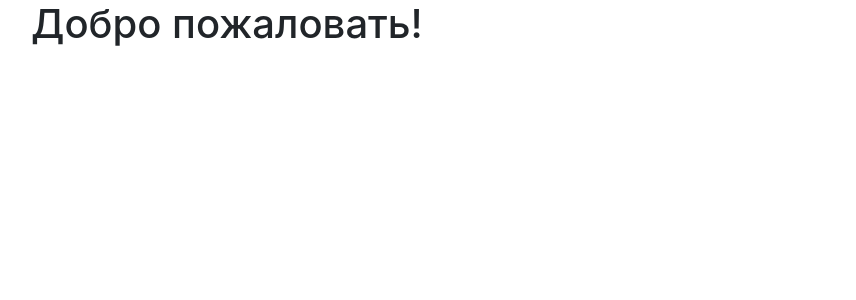
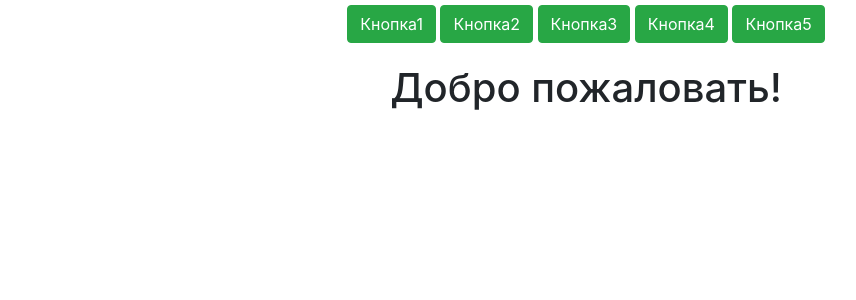
Before and after one commit to Neonchik4/Railway_Revolution, a Flask app: page / in a window 1280 px wide. Shown: the part 70-370 px from the top of the page, without its empty margins (54-910 px from the left). Run offline with Flask 3, Linux system fonts and the light colour scheme; some libraries are stand-ins or nearby versions.

Commit message:
added 5 buttons

```diff
--- /dev/null
+++ b/static/css/style.css
@@ -0,0 +1,15 @@
+h1 {
+    font-size: 40px;
+}
+#shapka_div {
+    display: flex;
+    justify-content: center;
+    padding-top: 5px;
+    padding-bottom: auto;
+}
+#shapka_div1 {
+    display: flex;
+    justify-content: center;
+    padding-top: 5px;
+    padding-bottom: auto;
+}
--- a/templates/base.html
+++ b/templates/base.html
@@ -5,6 +5,7 @@
     <meta name="viewport" content="width=device-width, initial-scale=1, shrink-to-fit=no">
     <link rel="stylesheet" href="https://stackpath.bootstrapcdn.com/bootstrap/4.4.1/css/bootstrap.min.css"
           integrity="sha384-Vkoo8x4CGsO3+Hhxv8T/Q5PaXtkKtu6ug5TOeNV6gBiFeWPGFN9MuhOf23Q9Ifjh" crossorigin="anonymous">
+    <link rel="stylesheet" type="text/css" href="/static/css/style.css"> </link>
     <title>{{title}}</title>
 </head>
 <body>
@@ -23,7 +24,18 @@
     </header>
     <!-- Begin page content -->
     <main role="main" class="container">
+        <div class="mx-auto" id="shapka_div">
+            <p>
+                <a class="btn btn-success" href="/login">Кнопка1</a>
+                <a class="btn btn-success" href="/login">Кнопка2</a>
+                <a class="btn btn-success" href="/login">Кнопка3</a>
+                <a class="btn btn-success" href="/login">Кнопка4</a>
+                <a class="btn btn-success" href="/login">Кнопка5</a>
+            </p>
+        </div>
+        <div class="mx-auto" id="shapka_div1">
             {% block content %}{% endblock %}
+        </div>
     </main>
 </body>
 </html>
```
Lines whose indentation alone changed are shown as unchanged.
